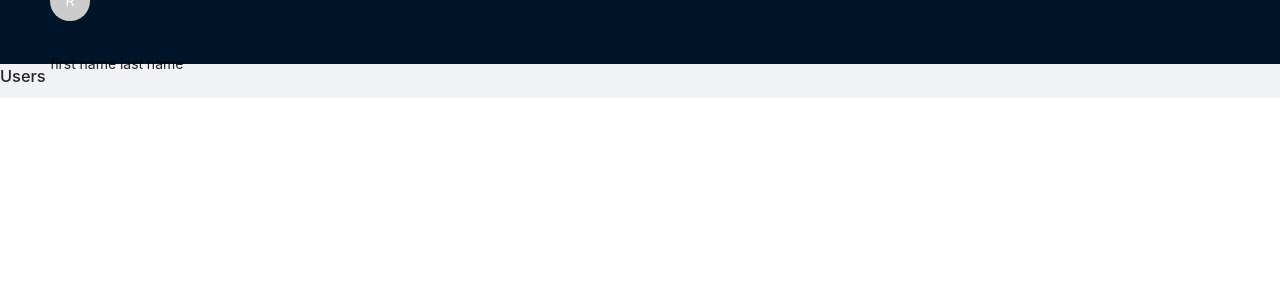
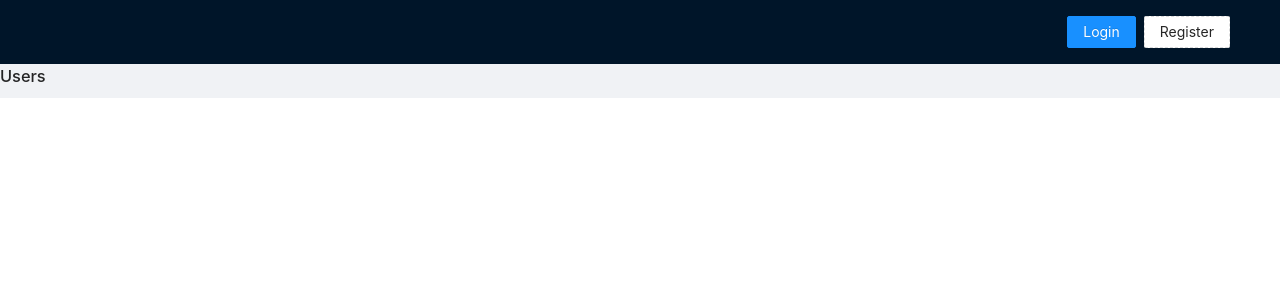
Before and after one commit to Riyad-Arafat/hospital-appointments, a React (Create React App) app in the folder frontend/: page /portal/users in a window 1280 px wide. Shown: the top 300 px of the page. Built offline with nearby package versions, Linux system fonts and the light colour scheme.

Commit message:
feat(FE): Layout

```diff
--- a/frontend/src/components/Layout/DefaultLayout.tsx
+++ b/frontend/src/components/Layout/DefaultLayout.tsx
@@ -1,6 +1,7 @@
 // Components
 import { Layout } from "antd";
 import { Outlet } from "react-router-dom";
+import Header from "./Header";
 
 export const DefaultLayout: React.FC<React.PropsWithChildren<unknown>> = () => {
   return (
@@ -9,7 +10,10 @@ export const DefaultLayout: React.FC<React.PropsWithChildren<unknown>> = () => {
         minHeight: "100vh",
       }}
     >
-      <Outlet />
+      <Header />
+      <Layout.Content>
+        <Outlet />
+      </Layout.Content>
     </Layout>
   );
 };
--- /dev/null
+++ b/frontend/src/components/Layout/Header.tsx
@@ -0,0 +1,45 @@
+import React, { memo } from "react";
+import { Layout, Button, Space } from "antd";
+import useAuth from "hooks/useAuth";
+import { NavMenu } from "./NavMenu";
+import { Link } from "react-router-dom";
+
+const Header: React.FC = memo(() => {
+  const { isAuthenticated, logout } = useAuth();
+  return (
+    <Layout.Header
+      style={{
+        display: "flex",
+      }}
+    >
+      <NavMenu
+        style={{
+          flex: 1,
+        }}
+      />
+      {!isAuthenticated ? (
+        <Space
+          style={{
+            flex: 0,
+            justifyContent: "flex-end",
+          }}
+        >
+          <Button type="primary">
+            <Link to="/login">Login</Link>
+          </Button>
+          <Button type="dashed">
+            <Link to="/register">Register</Link>
+          </Button>
+        </Space>
+      ) : (
+        <Space>
+          <Button type="primary" onClick={logout}>
+            Logout
+          </Button>
+        </Space>
+      )}
+    </Layout.Header>
+  );
+});
+
+export default Header;
--- /dev/null
+++ b/frontend/src/components/Layout/NavMenu.tsx
@@ -0,0 +1,102 @@
+import { Menu, MenuProps } from "antd";
+
+import { Link, useLocation } from "react-router-dom";
+
+import {
+  ControlOutlined,
+  UserOutlined,
+  HomeOutlined,
+  GroupOutlined,
+} from "@ant-design/icons";
+import { useCallback, useEffect, useState } from "react";
+import useAuth from "hooks/useAuth";
+import { ItemType } from "antd/lib/menu/hooks/useItems";
+
+const Lable = ({
+  label,
+  path,
+  text,
+  ...props
+}: {
+  label: string;
+  path?: string;
+  text?: boolean;
+}) => {
+  if (text) return <span {...props}>{label}</span>;
+  else if (path) return <Link to={path}>{label}</Link>;
+  return null;
+};
+
+type ItemProps = ItemType & {
+  authed?: boolean;
+};
+
+type NavMenuProps = ItemProps[];
+const defaultItems: NavMenuProps = [
+  {
+    label: <Lable label="Home" path="/" />,
+    key: "/",
+    icon: <HomeOutlined />,
+    authed: true,
+  },
+  {
+    label: <Lable label="Profile" path="/profile" />,
+    key: "/profile",
+    icon: <UserOutlined />,
+    authed: true,
+  },
+];
+
+const superAdminItems: NavMenuProps = [
+  {
+    label: <Lable label="Specialities" path="/specialities" />,
+    key: "/specialities",
+    icon: <ControlOutlined />,
+  },
+  {
+    label: <Lable label="Users" path="/users" />,
+    key: "/users",
+    icon: <GroupOutlined />,
+  },
+];
+
+export const NavMenu = ({ style }: { style?: React.CSSProperties }) => {
+  const location = useLocation();
+  const { user, isAuthenticated } = useAuth();
+  let [items, setItems] = useState<MenuProps["items"]>([]);
+  const handelSelectedKeys = (): string[] | undefined => {
+    let pathName = location.pathname;
+    let keys: string[] = [pathName];
+    if (pathName === "/portal/service-providers") keys.push("/portal/benefits");
+    return keys;
+  };
+
+  const initialItems = useCallback(() => {
+    let menu: MenuProps["items"] = [];
+    let items = [
+      ...defaultItems.filter((item) => {
+        if (typeof item.authed === "undefined") return true;
+        if (!isAuthenticated && item.authed) return false;
+        return true;
+      }),
+    ];
+    if (user?.role === "super_admin") menu = [...items, ...superAdminItems];
+    else menu = [...items];
+    setItems(menu);
+  }, [isAuthenticated, user?.role]);
+
+  useEffect(() => {
+    initialItems();
+  }, [initialItems]);
+
+  return (
+    <Menu
+      activeKey={location.pathname}
+      selectedKeys={handelSelectedKeys()}
+      mode="horizontal"
+      theme="dark"
+      items={items}
+      style={style}
+    />
+  );
+};
--- a/frontend/src/components/Layout/PortalLayout/Header.tsx
+++ /dev/null
@@ -1,42 +0,0 @@
-import React, { memo } from "react";
-import { Link } from "react-router-dom";
-import { Avatar, Typography, Grid, Layout } from "antd";
-const { useBreakpoint } = Grid;
-
-const Header: React.FC = memo(() => {
-  const { xs } = useBreakpoint();
-
-  return (
-    <Layout.Header
-      style={{
-        display: "flex",
-        justifyContent: "space-between",
-      }}
-    >
-      <div
-        style={{
-          display: "flex",
-          alignItems: "center",
-          justifyContent: "space-around",
-          maxWidth: "100%",
-          // width: !md ? "100%" : "300px",
-        }}
-      >
-        <Link to="/portal/profile">
-          <div>
-            <Avatar shape="circle" alt="user Picture" size="large">
-              "R"
-            </Avatar>
-            {!xs ? (
-              <div>
-                <Typography.Text>{`first name last name`}</Typography.Text>
-              </div>
-            ) : null}
-          </div>
-        </Link>
-      </div>
-    </Layout.Header>
-  );
-});
-
-export default Header;
--- a/frontend/src/components/Layout/PortalLayout/index.tsx
+++ b/frontend/src/components/Layout/PortalLayout/index.tsx
@@ -2,7 +2,7 @@ import React from "react";
 import { Outlet } from "react-router-dom";
 import { Layout } from "antd";
 
-const Header = React.lazy(() => import("./Header"));
+const Header = React.lazy(() => import("../Header"));
 
 export const PortalLayout: React.FC<React.PropsWithChildren<unknown>> = ({
   children,
```
